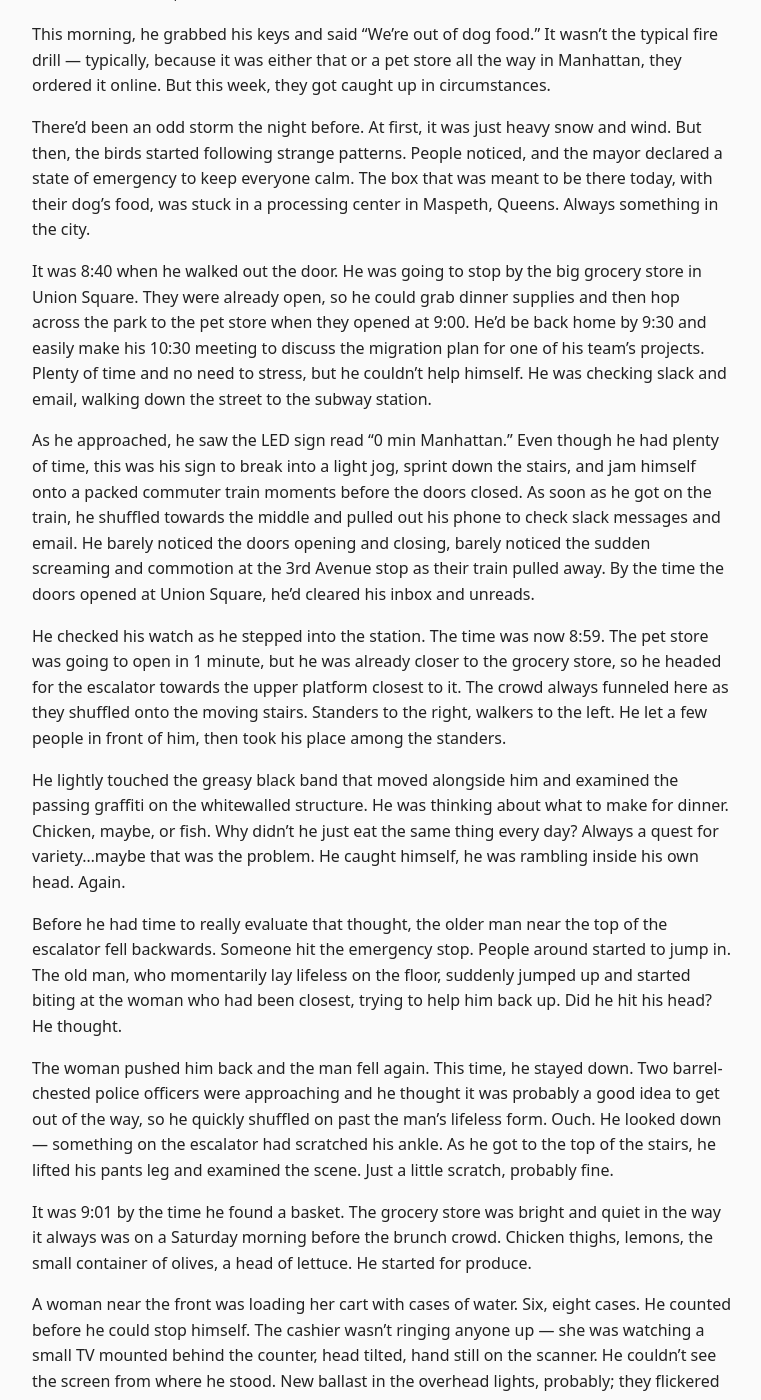
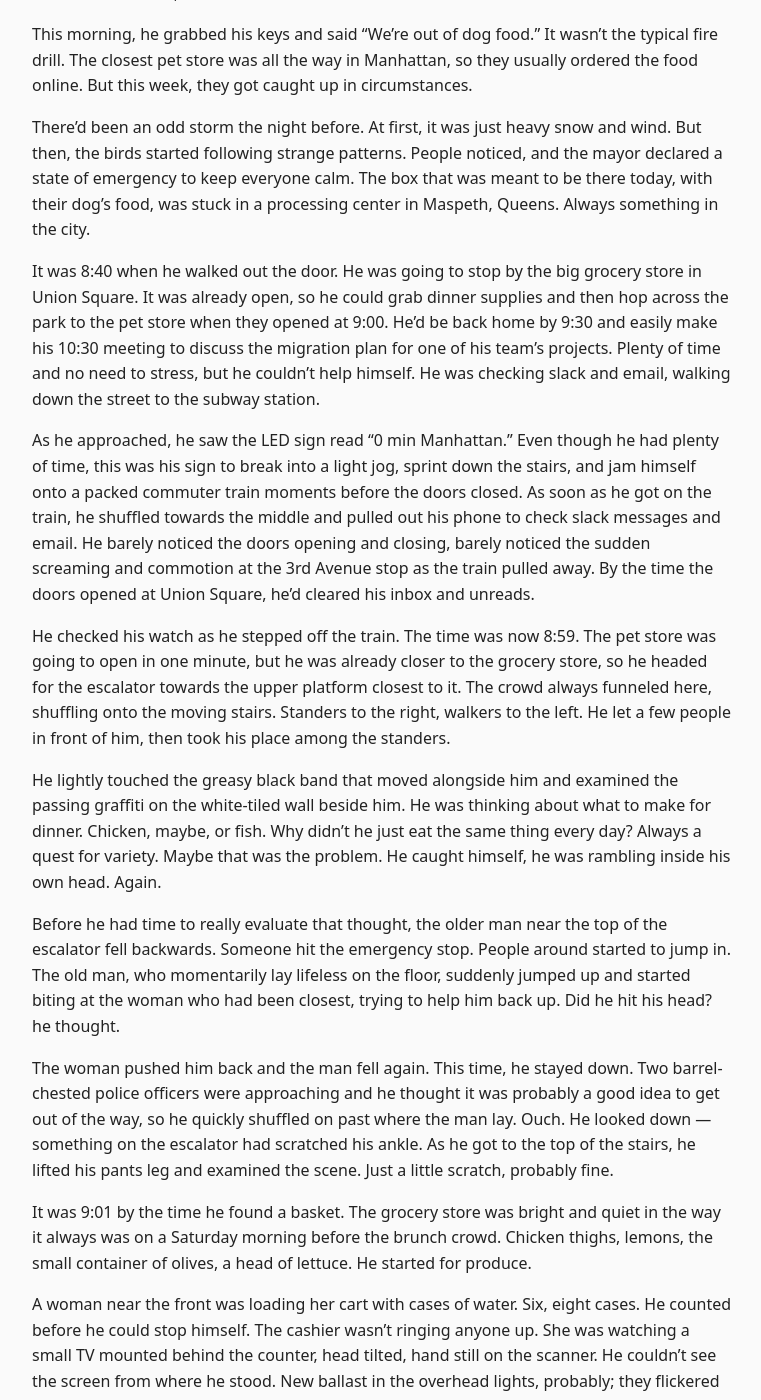
Before and after one commit to JohnSpencerTerry/wb, a Jekyll site: the page built from _creative_writing/were-out-of-dog-food.md, in a window 1280 px wide and 1400 px high, scrolled down 417 px. Shown: the whole window, without its empty margins (258-1019 px from the left). Built offline with Jekyll 4.4.1, drawn with Linux system fonts in a browser that asks for light colours; some of the changed text lies outside the part shown.

Commit message:
Update were-out-of-dog-food.md

```diff
--- a/_creative_writing/were-out-of-dog-food.md
+++ b/_creative_writing/were-out-of-dog-food.md
@@ -7,25 +7,25 @@ draft: true
 
 There was almost always something they needed to solve in the morning. Sometimes, they ran out of coffee and it was off to the local roaster a few blocks away. Other times, it was oatmilk that ran dry and they did a shuffle between the deli, which was hit or miss, and the nearest Food Town, a bit further down the road.
 
-This morning, he grabbed his keys and said "We're out of dog food." It wasn't the typical fire drill — typically, because it was either that or a pet store all the way in Manhattan, they ordered it online. But this week, they got caught up in circumstances.
+This morning, he grabbed his keys and said "We're out of dog food." It wasn't the typical fire drill. The closest pet store was all the way in Manhattan, so they usually ordered the food online. But this week, they got caught up in circumstances.
 
 There'd been an odd storm the night before. At first, it was just heavy snow and wind. But then, the birds started following strange patterns. People noticed, and the mayor declared a state of emergency to keep everyone calm. The box that was meant to be there today, with their dog's food, was stuck in a processing center in Maspeth, Queens. Always something in the city.
 
-It was 8:40 when he walked out the door. He was going to stop by the big grocery store in Union Square. They were already open, so he could grab dinner supplies and then hop across the park to the pet store when they opened at 9:00. He'd be back home by 9:30 and easily make his 10:30 meeting to discuss the migration plan for one of his team's projects. Plenty of time and no need to stress, but he couldn't help himself. He was checking slack and email, walking down the street to the subway station.
+It was 8:40 when he walked out the door. He was going to stop by the big grocery store in Union Square. It was already open, so he could grab dinner supplies and then hop across the park to the pet store when they opened at 9:00. He'd be back home by 9:30 and easily make his 10:30 meeting to discuss the migration plan for one of his team's projects. Plenty of time and no need to stress, but he couldn't help himself. He was checking slack and email, walking down the street to the subway station.
 
-As he approached, he saw the LED sign read "0 min Manhattan." Even though he had plenty of time, this was his sign to break into a light jog, sprint down the stairs, and jam himself onto a packed commuter train moments before the doors closed. As soon as he got on the train, he shuffled towards the middle and pulled out his phone to check slack messages and email. He barely noticed the doors opening and closing, barely noticed the sudden screaming and commotion at the 3rd Avenue stop as their train pulled away. By the time the doors opened at Union Square, he'd cleared his inbox and unreads.
+As he approached, he saw the LED sign read "0 min Manhattan." Even though he had plenty of time, this was his sign to break into a light jog, sprint down the stairs, and jam himself onto a packed commuter train moments before the doors closed. As soon as he got on the train, he shuffled towards the middle and pulled out his phone to check slack messages and email. He barely noticed the doors opening and closing, barely noticed the sudden screaming and commotion at the 3rd Avenue stop as the train pulled away. By the time the doors opened at Union Square, he'd cleared his inbox and unreads.
 
-He checked his watch as he stepped into the station. The time was now 8:59. The pet store was going to open in 1 minute, but he was already closer to the grocery store, so he headed for the escalator towards the upper platform closest to it. The crowd always funneled here as they shuffled onto the moving stairs. Standers to the right, walkers to the left. He let a few people in front of him, then took his place among the standers.
+He checked his watch as he stepped off the train. The time was now 8:59. The pet store was going to open in one minute, but he was already closer to the grocery store, so he headed for the escalator towards the upper platform closest to it. The crowd always funneled here, shuffling onto the moving stairs. Standers to the right, walkers to the left. He let a few people in front of him, then took his place among the standers.
 
-He lightly touched the greasy black band that moved alongside him and examined the passing graffiti on the whitewalled structure. He was thinking about what to make for dinner. Chicken, maybe, or fish. Why didn't he just eat the same thing every day? Always a quest for variety…maybe that was the problem. He caught himself, he was rambling inside his own head. Again.
+He lightly touched the greasy black band that moved alongside him and examined the passing graffiti on the white-tiled wall beside him. He was thinking about what to make for dinner. Chicken, maybe, or fish. Why didn't he just eat the same thing every day? Always a quest for variety. Maybe that was the problem. He caught himself, he was rambling inside his own head. Again.
 
-Before he had time to really evaluate that thought, the older man near the top of the escalator fell backwards. Someone hit the emergency stop. People around started to jump in. The old man, who momentarily lay lifeless on the floor, suddenly jumped up and started biting at the woman who had been closest, trying to help him back up. Did he hit his head? He thought.
+Before he had time to really evaluate that thought, the older man near the top of the escalator fell backwards. Someone hit the emergency stop. People around started to jump in. The old man, who momentarily lay lifeless on the floor, suddenly jumped up and started biting at the woman who had been closest, trying to help him back up. Did he hit his head? he thought.
 
-The woman pushed him back and the man fell again. This time, he stayed down. Two barrel-chested police officers were approaching and he thought it was probably a good idea to get out of the way, so he quickly shuffled on past the man's lifeless form. Ouch. He looked down — something on the escalator had scratched his ankle. As he got to the top of the stairs, he lifted his pants leg and examined the scene. Just a little scratch, probably fine.
+The woman pushed him back and the man fell again. This time, he stayed down. Two barrel-chested police officers were approaching and he thought it was probably a good idea to get out of the way, so he quickly shuffled on past where the man lay. Ouch. He looked down — something on the escalator had scratched his ankle. As he got to the top of the stairs, he lifted his pants leg and examined the scene. Just a little scratch, probably fine.
 
 It was 9:01 by the time he found a basket. The grocery store was bright and quiet in the way it always was on a Saturday morning before the brunch crowd. Chicken thighs, lemons, the small container of olives, a head of lettuce. He started for produce.
 
-A woman near the front was loading her cart with cases of water. Six, eight cases. He counted before he could stop himself. The cashier wasn't ringing anyone up — she was watching a small TV mounted behind the counter, head tilted, hand still on the scanner. He couldn't see the screen from where he stood. New ballast in the overhead lights, probably; they flickered twice and held. He scratched his ankle through his sock without looking down and kept moving.
+A woman near the front was loading her cart with cases of water. Six, eight cases. He counted before he could stop himself. The cashier wasn't ringing anyone up. She was watching a small TV mounted behind the counter, head tilted, hand still on the scanner. He couldn't see the screen from where he stood. New ballast in the overhead lights, probably; they flickered twice and held. He scratched his ankle through his sock without looking down and kept moving.
 
 It was 9:09 when he came out the south side of the store and cut across Union Square Park. Sirens were converging from two directions, both heading north toward 14th. The man on the escalator, he thought. He hoped the woman had been alright.
 
@@ -39,16 +39,16 @@ He found the bag — the one they always got, blue, twenty-eight pounds — and
 
 His ankle was throbbing now. He shifted the bag to his other shoulder and the throb moved with him. He'd jogged harder than he thought down those stairs.
 
-It was 9:18 when he stepped back out onto the corner, dog food on one shoulder and the grocery bag in his free hand. He started back across the park toward the station. He was trying to type a message to her one-handed — got everything, home in ten — and the autocorrect kept changing "home" to "hone." He stopped and fixed it.
+It was 9:18 when he stepped back out onto the corner, dog food on one shoulder and the grocery bag in his free hand. He started back across the park toward the station. He was trying to type a message to her one-handed (got everything, home in ten) and the autocorrect kept changing "home" to "hone." He stopped and fixed it.
 
 The park was wrong in a way he couldn't quite place. Too many people moving in the same direction, maybe. Or not enough. A man was sitting on a bench with his head down between his knees, very still. He almost stopped, then didn't. Probably hungover. Saturday.
 
 His left foot caught a raised slab of pavement and he stumbled. The foot had felt slow coming up, like it was answering the question a beat late. He looked down at his sock. The blood had soaked through in a small, dark oval.
 
-He made the train back with a minute to spare. The car was more crowded than it should have been for the direction at this hour. He kept the dog food between his feet and held the pole with his free hand. The migration plan, he thought. He should have written more of the doc last night. He started running through what he'd say in the meeting — which services moved first, which sat behind the feature flag, how he'd answer the question about rollback that someone was definitely going to ask.
+He made the train back with a minute to spare. The car was more crowded than it should have been for the direction at this hour. He kept the dog food between his feet and held the pole with his free hand. The migration plan, he thought. He should have written more of the doc last night. He started running through what he'd say in the meeting: which services moved first, which sat behind the feature flag, how he'd answer the question about rollback that someone was definitely going to ask.
 
-The doors opened at his stop and he shouldered his way out. The bag of dog food was heavier than it had been a block ago. He shifted it again.
+The doors opened at his stop and he shouldered his way out. The bag of dog food was heavier than it had been when he picked it up. He shifted it again.
 
-It was 9:27 when he got back to his building. The little scratch on his ankle had a strange look to it, like it was rotting. He reached around in his pockets for his keys, he could barely feel his fingertips, like being on top of a mountain with thin air. Eventually, he opened the door and sprinted upstairs towards his apartment. He had to get to work.
+It was 9:27 when he got back to his building. The little scratch on his ankle had a strange look to it, like it was rotting. He reached around in his pockets for his keys. He could barely feel his fingertips, like being on top of a mountain with thin air. Eventually, he opened the door and sprinted upstairs towards his apartment. He had to get to work.
 
-He couldn't shake this feeling as he opened the door. The dog was going to be good food.
+He couldn't shake the feeling as he turned the key to his apartment. The dog was going to be good food.
```
